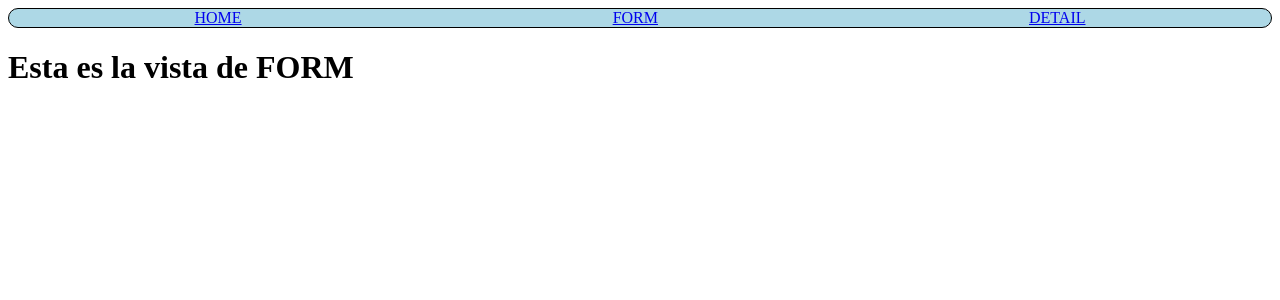
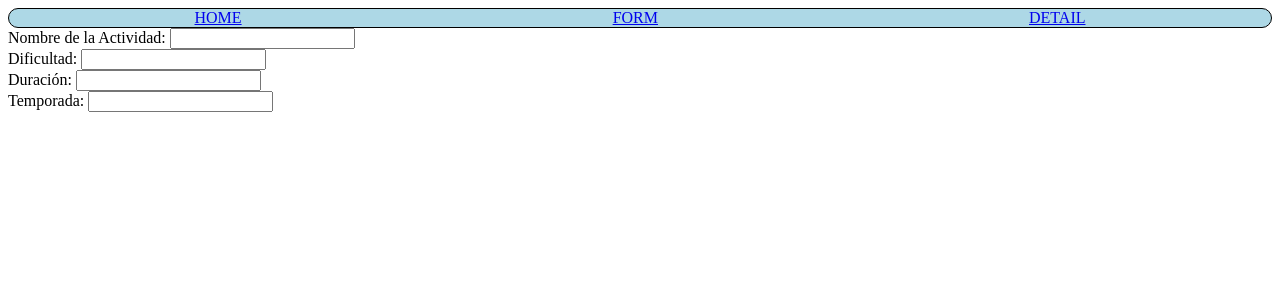
Before and after one commit to CristianSombra/PI-countries, a React (Vite) app in the folder client/: page /Create in a window 1280 px wide. Shown: the top 300 px of the page. Built offline with nearby package versions, Linux system fonts and the light colour scheme.

Commit message:
Actualización de código funcionando

```diff
--- a/client/src/views/form/form.jsx
+++ b/client/src/views/form/form.jsx
@@ -1,8 +1,61 @@
+import { useState } from "react";
+
+
+
 const Form = () => {
+
+
+    const [form, setForm] = useState({
+        name:"",
+        difficulty:"",
+        duration:"",
+        season: ""
+    });
+
+    const [errors, setErrors] = useState({
+        name:"",
+        difficulty:"",
+        duration:"",
+        season: ""
+    })
+
+    const changeHandler = (event) => {
+            console.log("Estoy queriendo hacer un cambio")
+            const property = event.target.name;
+            const value = event.target.value;
+
+
+            setForm({...form, [property]:value})
+
+    }
+
+
+
     return(
-        <>
-            <h1> Esta es la vista de FORM</h1>
-        </>
+        <form>
+            <div>
+                <label>Nombre de la Actividad: </label>
+                <input type = "text" value={form.name} onChange={changeHandler} name="name"/>
+            </div>
+
+            <div>
+                <label>Dificultad: </label>
+                <input type = "text" value={form.difficulty} onChange={changeHandler} name="difficulty"/>
+            </div>
+
+            <div>
+                <label>Duración: </label>
+                <input type = "text" value={form.duration} onChange={changeHandler} name="duration"/>
+            </div>
+            <div>
+                <label>Temporada: </label>
+                <input type = "text" value={form.season} onChange={changeHandler} name="season"/>
+            </div>
+
+
+{/* Boton para crear la actividad turística */}
+
+        </form>
     )
 };
 
--- a/client/src/views/landing/landing.jsx
+++ b/client/src/views/landing/landing.jsx
@@ -1,10 +1,16 @@
-const Landing = () => {
-    return(
-        <>
-            <h1> Esta es la vista de Landing</h1>
-        </>
-    )
-};
+import React from "react";
+import { Link } from "react-router-dom";
+import style from "./landing.module.css";
 
-
-export default Landing;
+export default function Landing() {
+  return (
+    <div className={style.landing}>
+      <div className={style["landing-content"]}>
+        <h1>Bienvenido al buscador de información de Países</h1>
+        <Link to="/home">
+          <button>INGRESAR</button>
+        </Link>
+      </div>
+    </div>
+  );
+}
--- a/client/src/views/landing/landing.module.css
+++ b/client/src/views/landing/landing.module.css
@@ -0,0 +1,45 @@
+.landing {
+    background: url('https://static.vecteezy.com/system/resources/previews/010/538/537/non_2x/map-world-seperate-countries-blue-background-with-outline-free-photo.jpg');
+    background-size: cover;
+    background-position: center;
+    margin: 0;
+    padding: 100px 150px;
+    min-height: 100vh;
+    display: flex;
+    flex-direction: column;
+    justify-content: center;
+    align-items: center;
+}
+
+.landing-content {
+    text-align: center;
+    margin-bottom: 50px; /* Ajustamos la distancia desde la parte inferior */
+    max-width: 600px; /* Limitamos el ancho del contenido */
+    background-color: rgba(255, 255, 255, 0.7); /* Fondo blanco semi-transparente */
+    padding: 20px; /* Espaciado interno */
+    border-radius: 10px; /* Bordes redondeados */
+}
+
+.landing h1 {
+    font-size: 60px; /* Tamaño de fuente más grande */
+    margin-bottom: 20px;
+    font-family: 'Times New Roman', serif; /* Cambiamos la fuente a Times New Roman */
+    font-weight: bold; /* Texto en negrita */
+    color: #222; /* Color más oscuro */
+}
+
+.landing button {
+    font-size: 18px;
+    padding: 10px 20px;
+    border: none;
+    background-color: #007bff;
+    color: #fff;
+    cursor: pointer;
+    border-radius: 25px; /* Mayor borde redondeado */
+    box-shadow: 0 4px 8px rgba(0, 0, 0, 0.1); /* Sombra futurista */
+    transition: background-color 0.3s ease-in-out; /* Transición suave al pasar el ratón */
+}
+
+.landing button:hover {
+    background-color: #0056b3;
+}
```
Also changed, not shown: client/src/views/home/home.jsx (+3 -6 lines).
